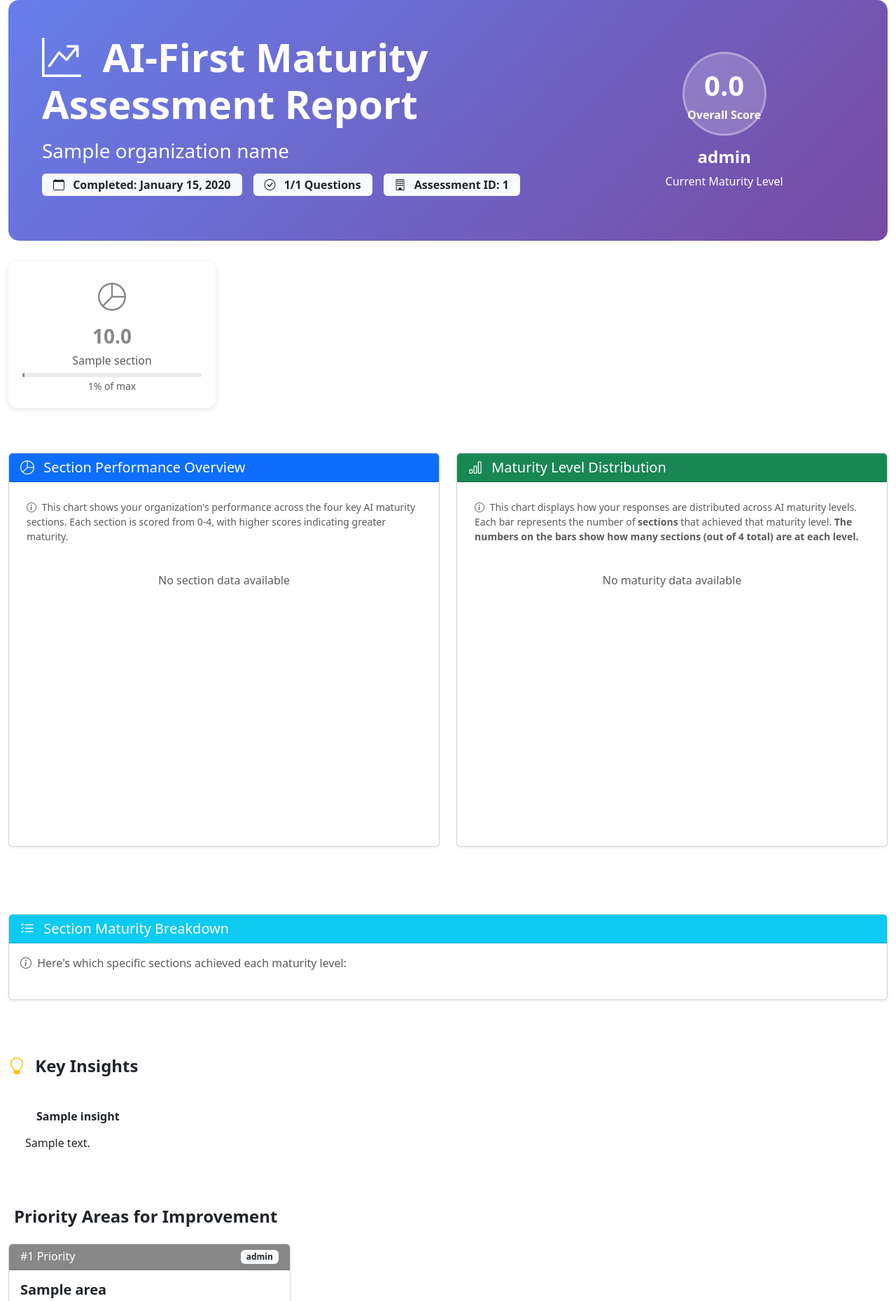
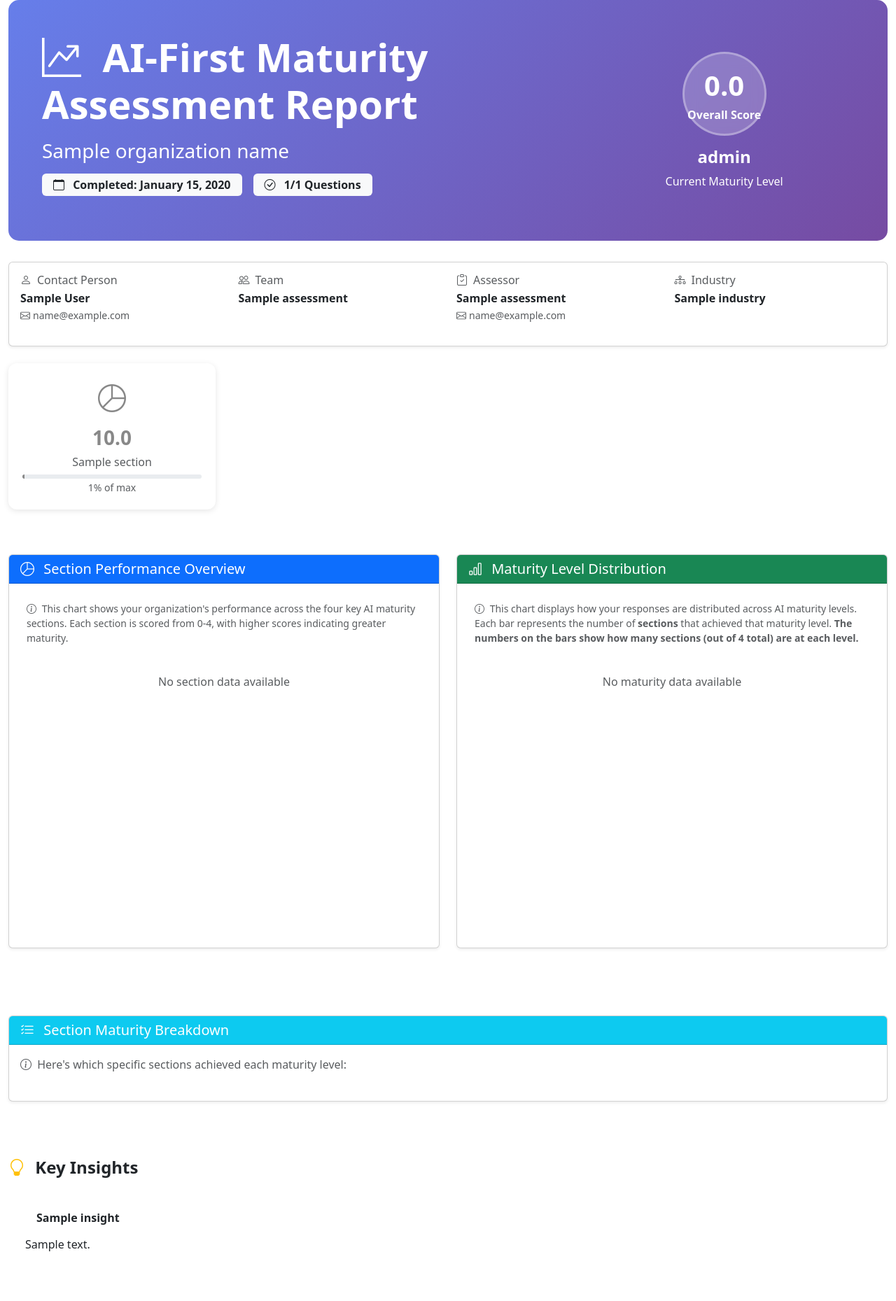
Before and after one commit to kranthiB/ai-first-maturity-assesment-framework, a Python web app: template templates/pages/assessment/report.html in a window 1280 px wide. Shown: the part 76-1935 px from the top of the page at 70% size. Run offline with Jinja, Linux system fonts and the light colour scheme; the template is opened without the code that fills it: most values are stand-ins (such as "Sample title", 1, 10 or a date in 2020); some libraries are stand-ins or nearby versions.

Commit message:
Added organization information in report

```diff
--- a/templates/pages/assessment/report.html
+++ b/templates/pages/assessment/report.html
@@ -189,10 +189,6 @@
                         <i class="bi bi-check-circle me-2"></i>
                         {{ responses_count }}/{{ total_questions }} Questions
                     </span>
-                    <span class="badge bg-light text-dark fs-6 px-3 py-2">
-                        <i class="bi bi-building me-2"></i>
-                        Assessment ID: {{ assessment.id }}
-                    </span>
                 </div>
             </div>
             <div class="col-md-4 text-center">
@@ -207,6 +203,68 @@
             </div>
         </div>
     </div>
+
+    <!-- Organizational Information Row -->
+    {% set has_org_info = assessment.first_name or assessment.last_name or assessment.email or assessment.assessor_name or assessment.account_name %}
+    {% if has_org_info %}
+    <div class="row mb-4">
+        <div class="col-12">
+            <div class="card shadow-sm fade-in">
+                <div class="card-body">
+                    <div class="row">
+                        {% if assessment.first_name or assessment.last_name %}
+                        <div class="col-md-6 col-lg-3 mb-3">
+                            <h6 class="text-muted mb-1">
+                                <i class="bi bi-person me-2"></i>Contact Person
+                            </h6>
+                            <p class="mb-0 fw-semibold">
+                                {{ assessment.first_name or '' }} {{ assessment.last_name or '' }}
+                            </p>
+                            {% if assessment.email %}
+                            <small class="text-muted">
+                                <i class="bi bi-envelope me-1"></i>{{ assessment.email }}
+                            </small>
+                            {% endif %}
+                        </div>
+                        {% endif %}
+
+                        {% if assessment.team_name and assessment.team_name != organization_name %}
+                        <div class="col-md-6 col-lg-3 mb-3">
+                            <h6 class="text-muted mb-1">
+                                <i class="bi bi-people me-2"></i>Team
+                            </h6>
+                            <p class="mb-0 fw-semibold">{{ assessment.team_name }}</p>
+                        </div>
+                        {% endif %}
+
+                        {% if assessment.assessor_name %}
+                        <div class="col-md-6 col-lg-3 mb-3">
+                            <h6 class="text-muted mb-1">
+                                <i class="bi bi-clipboard-check me-2"></i>Assessor
+                            </h6>
+                            <p class="mb-0 fw-semibold">{{ assessment.assessor_name }}</p>
+                            {% if assessment.assessor_email %}
+                            <small class="text-muted">
+                                <i class="bi bi-envelope me-1"></i>{{ assessment.assessor_email }}
+                            </small>
+                            {% endif %}
+                        </div>
+                        {% endif %}
+
+                        {% if assessment.industry %}
+                        <div class="col-md-6 col-lg-3 mb-3">
+                            <h6 class="text-muted mb-1">
+                                <i class="bi bi-diagram-3 me-2"></i>Industry
+                            </h6>
+                            <p class="mb-0 fw-semibold">{{ assessment.industry }}</p>
+                        </div>
+                        {% endif %}
+                    </div>
+                </div>
+            </div>
+        </div>
+    </div>
+    {% endif %}
 
     <!-- Key Metrics Row -->
     <div class="row mb-4 fade-in">
```
